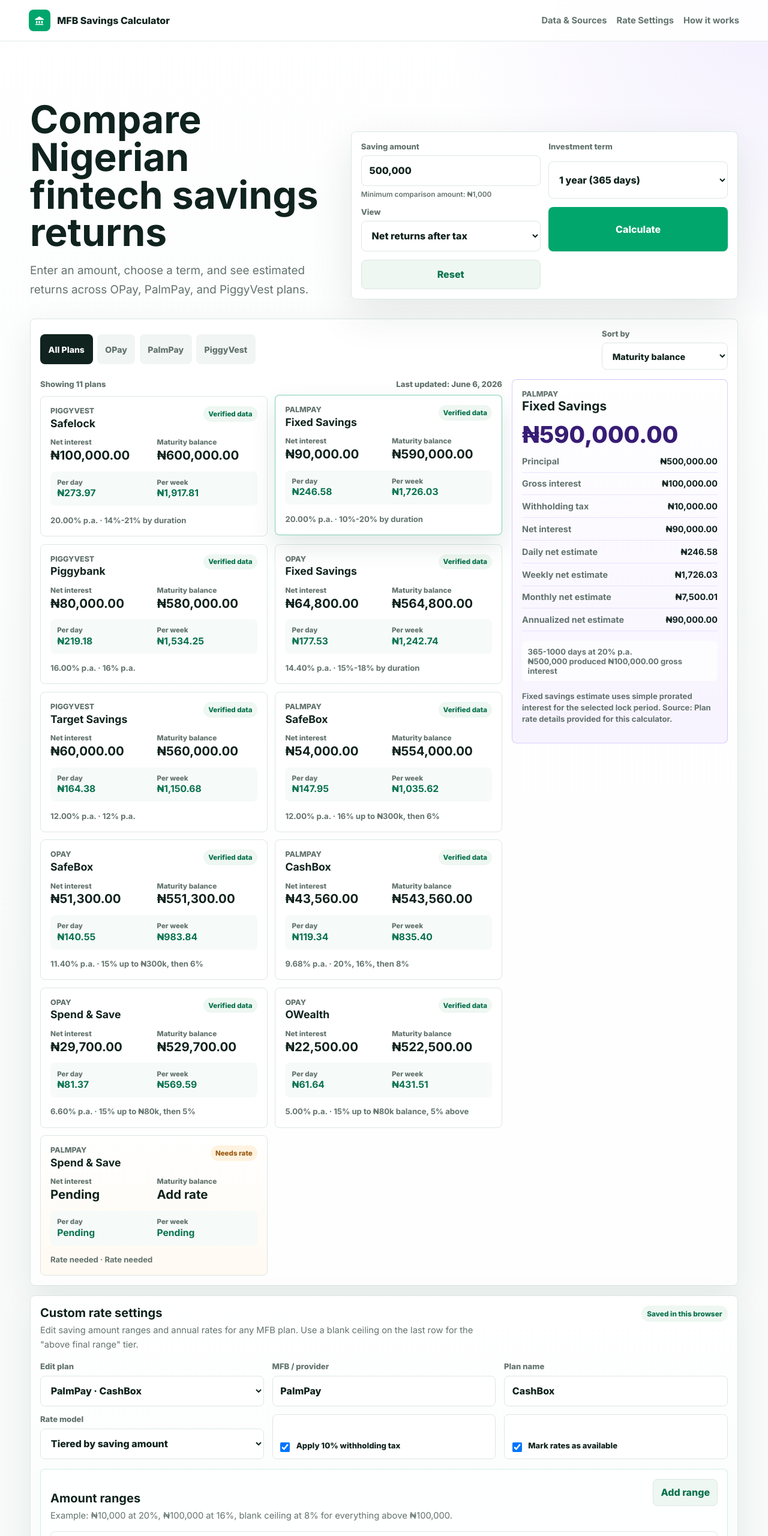
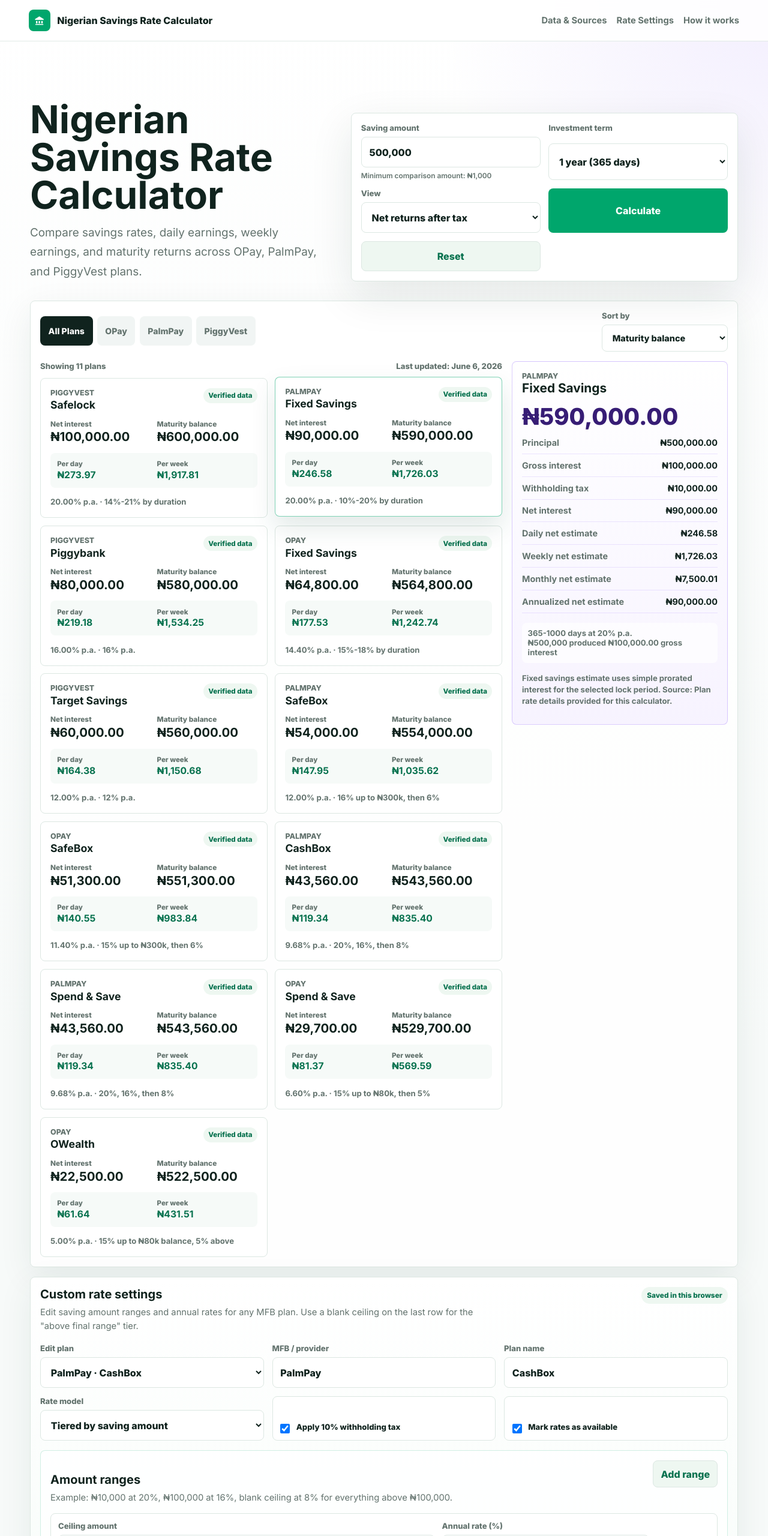
Before and after one commit to thekingchild/MFB-Saving-Calculator, a plain HTML site: page index.html in a window 1280 px wide. Shown: the top 2560 px of the page at 60% size. Drawn offline with Linux system fonts and the light colour scheme.

Commit message:
Update savings plan details and enhance metadata for SEO

```diff
--- a/app.js
+++ b/app.js
@@ -135,12 +135,17 @@
     bank: "PalmPay",
     bankKey: "palmpay",
     name: "Spend & Save",
-    type: "placeholder",
-    headline: "Rate needed",
-    source: "Awaiting official input",
-    verified: false,
+    type: "tiered-compound",
+    headline: "20%, 16%, then 8%",
+    source: "Plan rate details provided for this calculator",
+    verified: true,
     taxApplies: true,
-    note: "PalmPay Spend & Save exists in the product list, but its rate details have not been added yet.",
+    tiers: [
+      { upTo: 10000, rate: 0.2, label: "First ₦10,000 at 20% p.a." },
+      { upTo: 100000, rate: 0.16, label: "₦10,001-₦100,000 at 16% p.a." },
+      { upTo: Infinity, rate: 0.08, label: "Remaining balance at 8% p.a." },
+    ],
+    note: "Interest credited is post-tax, and no interest is added if the credited amount is below 0.01.",
   },
   {
     id: "piggyvest-piggybank",
--- a/index.html
+++ b/index.html
@@ -3,7 +3,41 @@
   <head>
     <meta charset="UTF-8" />
     <meta name="viewport" content="width=device-width, initial-scale=1.0" />
-    <title>MFB Savings Calculator</title>
+    <title>Nigerian Savings Rate Calculator | Compare OPay, PalmPay & PiggyVest Rates</title>
+    <meta
+      name="description"
+      content="Nigerian Savings Rate Calculator helps you compare savings interest rates, daily earnings, weekly earnings, and maturity returns across OPay, PalmPay, and PiggyVest plans."
+    />
+    <meta
+      name="keywords"
+      content="Nigerian Savings Rate Calculator, savings calculator Nigeria, OPay savings rate, PalmPay savings rate, PiggyVest savings calculator, Nigerian savings interest calculator"
+    />
+    <meta name="robots" content="index, follow" />
+    <meta name="author" content="Nigerian Savings Rate Calculator" />
+    <meta property="og:type" content="website" />
+    <meta property="og:title" content="Nigerian Savings Rate Calculator" />
+    <meta
+      property="og:description"
+      content="Compare OPay, PalmPay, and PiggyVest savings rates with daily earnings, weekly earnings, tax-adjusted returns, and maturity balances."
+    />
+    <meta property="og:site_name" content="Nigerian Savings Rate Calculator" />
+    <meta name="twitter:card" content="summary_large_image" />
+    <meta name="twitter:title" content="Nigerian Savings Rate Calculator" />
+    <meta
+      name="twitter:description"
+      content="Compare savings rates and returns across OPay, PalmPay, and PiggyVest with daily, weekly, and maturity estimates."
+    />
+    <script type="application/ld+json">
+      {
+        "@context": "https://schema.org",
+        "@type": "WebApplication",
+        "name": "Nigerian Savings Rate Calculator",
+        "applicationCategory": "FinanceApplication",
+        "operatingSystem": "Web",
+        "description": "A web calculator for comparing Nigerian savings rates, daily earnings, weekly earnings, and maturity returns across OPay, PalmPay, and PiggyVest plans.",
+        "keywords": "Nigeria savings calculator, OPay savings, PalmPay savings, PiggyVest rates, savings interest calculator"
+      }
+    </script>
     <link rel="preconnect" href="https://fonts.googleapis.com" />
     <link rel="preconnect" href="https://fonts.gstatic.com" crossorigin />
     <link href="https://fonts.googleapis.com/css2?family=Inter:wght@400;500;600;700;800&display=swap" rel="stylesheet" />
@@ -11,13 +45,13 @@
   </head>
   <body>
     <header class="topbar">
-      <a class="brand" href="#calculator" aria-label="MFB Savings Calculator home">
+      <a class="brand" href="#calculator" aria-label="Nigerian Savings Rate Calculator home">
         <span class="brand-mark" aria-hidden="true">
           <svg viewBox="0 0 24 24" role="img">
             <path d="M3 9.8 12 4l9 5.8v1.7H3V9.8Zm2 3.9h3v5H5v-5Zm5.5 0h3v5h-3v-5Zm5.5 0h3v5h-3v-5ZM3.8 20h16.4v2H3.8v-2Z" />
           </svg>
         </span>
-        <span>MFB Savings Calculator</span>
+        <span>Nigerian Savings Rate Calculator</span>
       </a>
       <nav class="top-actions" aria-label="Page sections">
         <a href="#sources">Data & Sources</a>
@@ -29,8 +63,8 @@
     <main id="calculator" class="shell">
       <section class="control-panel" aria-labelledby="calculator-title">
         <div>
-          <h1 id="calculator-title">Compare Nigerian fintech savings returns</h1>
-          <p>Enter an amount, choose a term, and see estimated returns across OPay, PalmPay, and PiggyVest plans.</p>
+          <h1 id="calculator-title">Nigerian Savings Rate Calculator</h1>
+          <p>Compare savings rates, daily earnings, weekly earnings, and maturity returns across OPay, PalmPay, and PiggyVest plans.</p>
         </div>
 
         <form class="inputs" id="savingsForm">
@@ -186,12 +220,12 @@
             <p><strong>PalmPay CashBox:</strong> 20% p.a. up to ₦10,000, 16% p.a. from ₦10,001 to ₦100,000, and 8% p.a. above ₦100,000.</p>
             <p><strong>PalmPay SafeBox:</strong> 16% p.a. up to ₦300,000, then 6% p.a. above ₦300,000.</p>
             <p><strong>PalmPay Fixed Savings:</strong> 10% p.a. for 7-59 days, 12% p.a. for 60-89 days, 15% p.a. for 90-179 days, 18% p.a. for 180-364 days, and 20% p.a. for 365-1000 days.</p>
+            <p><strong>PalmPay Spend &amp; Save:</strong> 20% p.a. on the first ₦10,000, 16% p.a. on amounts above ₦10,000 up to ₦100,000, and 8% p.a. on the remaining balance above ₦100,000. Interest credited is post-tax, and no interest is added when the credited amount is below 0.01.</p>
             <p><strong>OPay Spend & Save:</strong> 15% p.a. up to ₦80,000, then 5% p.a. above ₦80,000, with 10% withholding tax.</p>
             <p><strong>OPay OWealth:</strong> balances of ₦80,000 and below use 15% p.a. For balances above ₦80,000, the provided wording applies 5% p.a. to the full balance. Interest is calculated daily, paid on the first day of the next month, and subject to 10% withholding tax.</p>
             <p><strong>OPay SafeBox:</strong> 15% p.a. up to ₦300,000, then 6% p.a. above ₦300,000. Lock periods can be monthly, quarterly, or annually. Withdrawal windows can be monthly, quarterly, or annual; quarterly window breaks carry a 2.5% fee.</p>
             <p><strong>OPay Fixed Savings:</strong> 15% p.a. for 7-60 days, 16% p.a. for 61-180 days, 17% p.a. for 181-364 days, and up to 18% p.a. for 365-1000 days. The provided one-year example applies 18% to the first ₦300,000 and 9% to the remaining balance, with 10% withholding tax on interest.</p>
             <p><strong>PiggyVest:</strong> public FAQ/site figures: Piggybank 16% p.a., SafeLock 14%-21% p.a. by duration, and Target Savings 12% p.a. Rates are subject to market changes.</p>
-            <p><strong>Missing official inputs:</strong> No remaining OPay placeholders are awaiting rate details.</p>
           </div>
         </details>
       </section>
```
